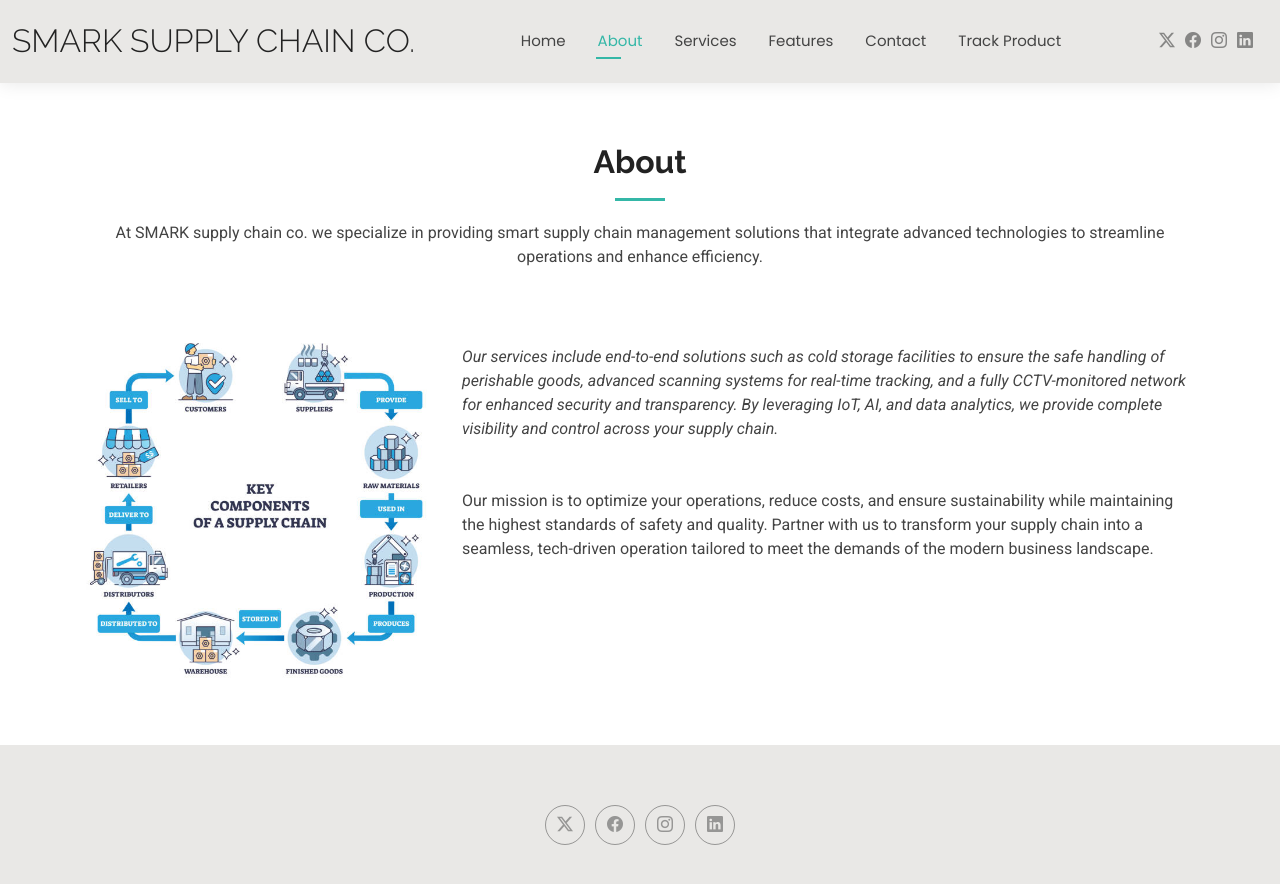
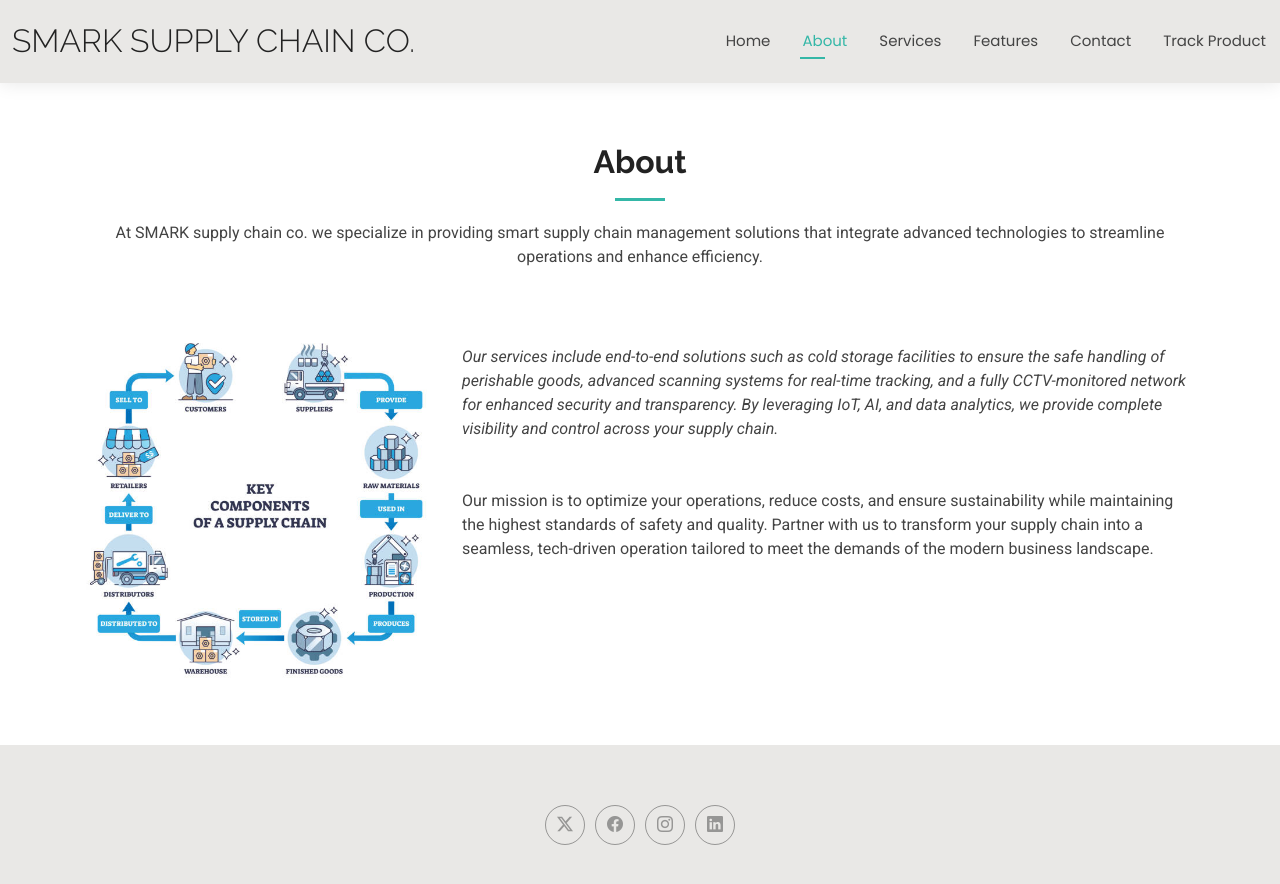
Before and after one commit to sfaizanak/smark-supply-chain, a plain HTML site: page about.html in a window 1280 px wide. Drawn offline with Linux system fonts and the light colour scheme.

Commit message:
SMARK protfolio deploying

```diff
--- a/about.html
+++ b/about.html
@@ -49,12 +49,7 @@
         <i class="mobile-nav-toggle d-xl-none bi bi-list"></i>
       </nav>
 
-      <div class="header-social-links">
-        <a href="#" class="twitter"><i class="bi bi-twitter-x"></i></a>
-        <a href="#" class="facebook"><i class="bi bi-facebook"></i></a>
-        <a href="#" class="instagram"><i class="bi bi-instagram"></i></a>
-        <a href="#" class="linkedin"><i class="bi bi-linkedin"></i></a>
-      </div>
+
 
     </div>
   </header>
```
Also changed, not shown: contact.html (+1 -6 lines), features.html (+1 -6 lines), index.html (+1 -6 lines), services.html (+1 -6 lines).
